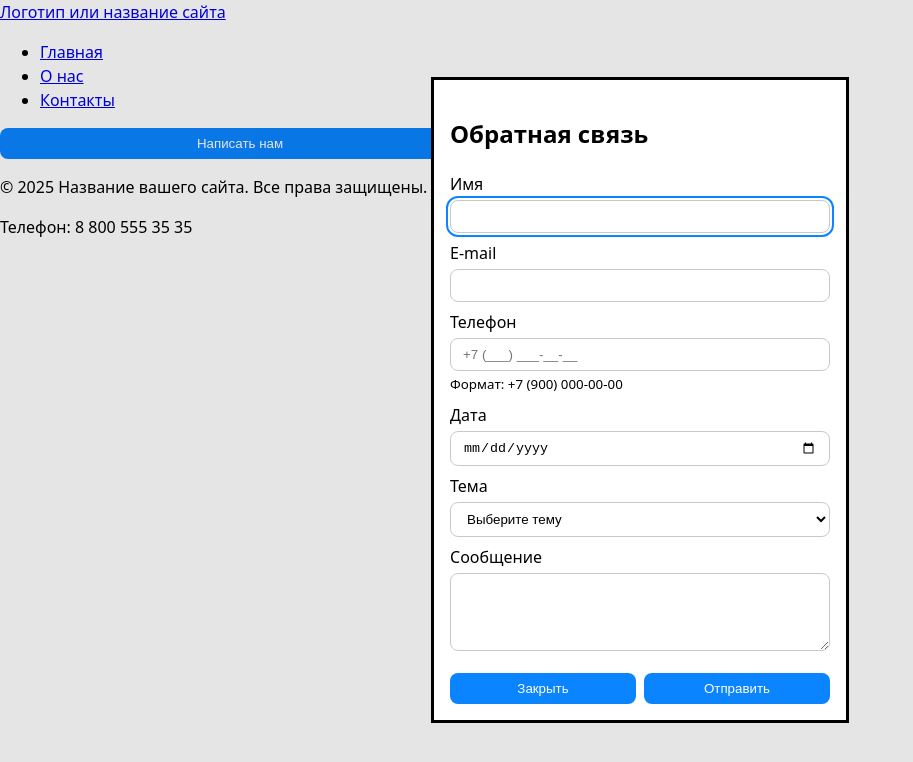
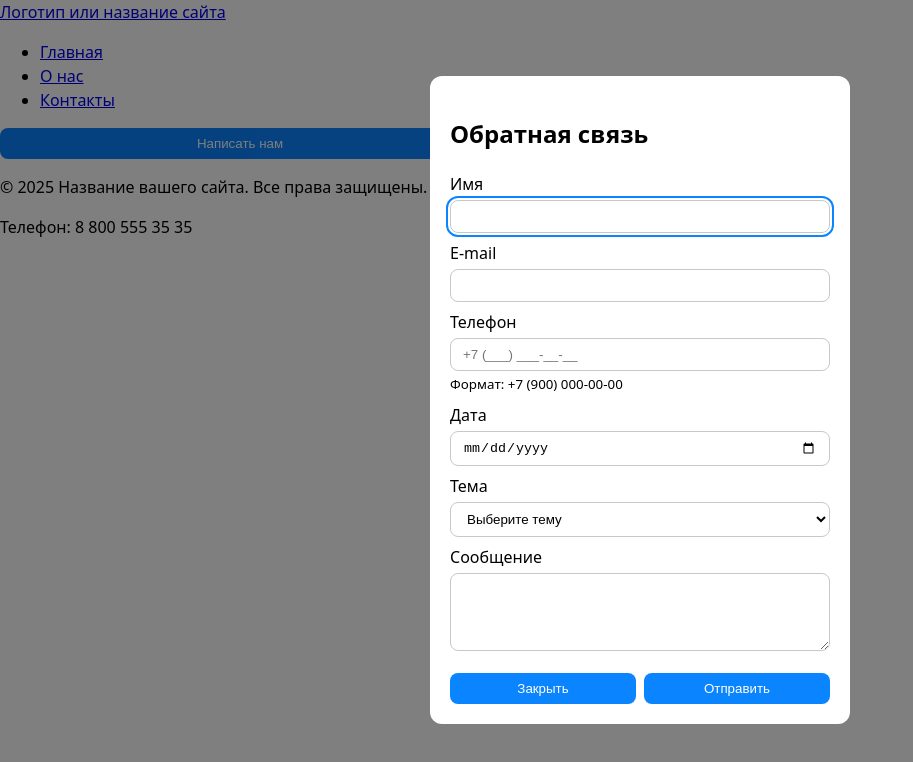
Before and after one commit to Squzmen/firstP, a plain HTML site: page src/contacts.html in a window 1280 px wide. Both pictures are taken after a click on the button "Написать нам". Shown: the whole page, without its empty margins (0-913 px from the left). Drawn offline with Linux system fonts and the light colour scheme.

Commit message:
CSS update2

```diff
--- a/src/styles.css
+++ b/src/styles.css
@@ -1,8 +1,3 @@
-/* БАЗА: читаемость и предсказуемость размеров */
-* {
-    box-sizing: border-box;
-}
-
 .modal[hidden] {
     display: none;
 }
@@ -34,6 +29,11 @@
     display: flex;
     gap: .5rem;
     margin-top: 1rem;
+}
+
+/* БАЗА: читаемость и предсказуемость размеров */
+* {
+    box-sizing: border-box;
 }
 
 html,
@@ -95,3 +95,19 @@ button:hover {
 [aria-invalid="true"] {
     border-color: #b00020;
 }
+
+dialog {
+    padding: 1.25rem;
+    border: none;
+    border-radius: 12px;
+}
+
+dialog::backdrop {
+    background: rgba(0, 0, 0, .5);
+}
+
+.form-actions {
+    display: flex;
+    gap: .5rem;
+    margin-top: 1rem;
+}
```
